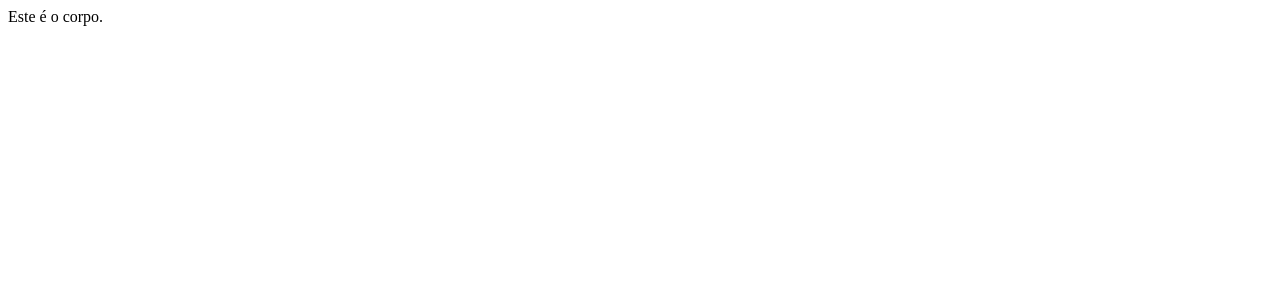
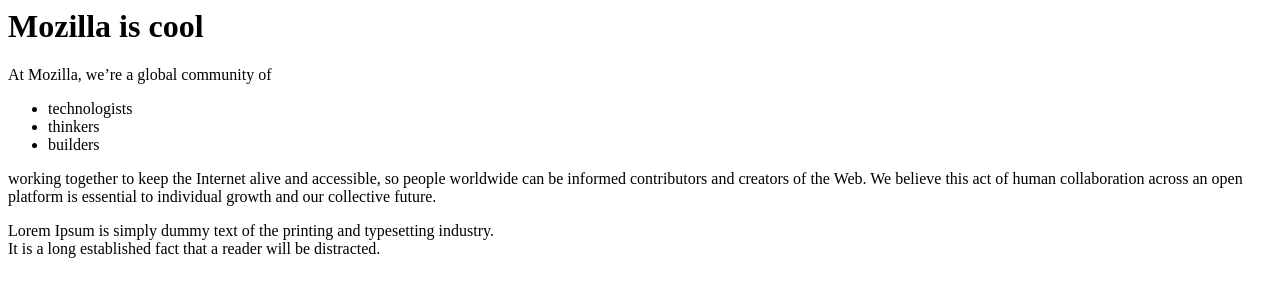
Before and after one commit to igorAnthony/timer-pomodoro, a plain HTML site: page index.html in a window 1280 px wide. Drawn offline with Linux system fonts and the light colour scheme.

Commit message:
mais uma alteração para teste de meu programa

```diff
--- a/index.html
+++ b/index.html
@@ -1,10 +1,43 @@
 <html>
+
 <head>
     <title>
-            Este é o título.
+        este é meu site
     </title>
 </head>
+
 <body>
-        Este é o corpo.
+    <h1>
+        Mozilla is cool
+    </h1>
+
+    <p>
+        At Mozilla, we’re a global community of
+    </p>
+
+    <ul>
+        <li>
+            technologists
+        </li>
+        <li>
+            thinkers
+        </li>
+        <li>
+            builders
+        </li>
+    </ul>
+
+    <p>
+        working together to keep the Internet alive and accessible, so people worldwide can be informed contributors and
+        creators of the Web. We believe this act of human collaboration across an open platform is essential to
+        individual growth and our collective future.
+        <div>
+            Lorem Ipsum is simply dummy text of the printing and typesetting industry.
+            <div>
+                It is a long established fact that a reader will be distracted.
+            </div>
+        </div>
+    </p>
 </body>
+
 </html>
```
Lines whose indentation alone changed are shown as unchanged.
